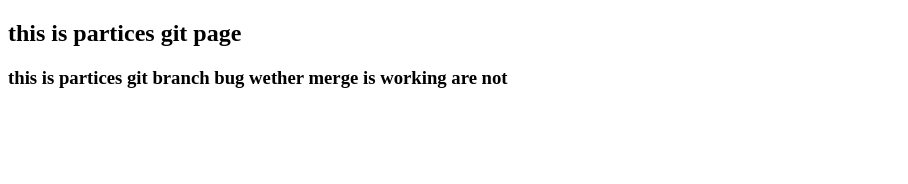
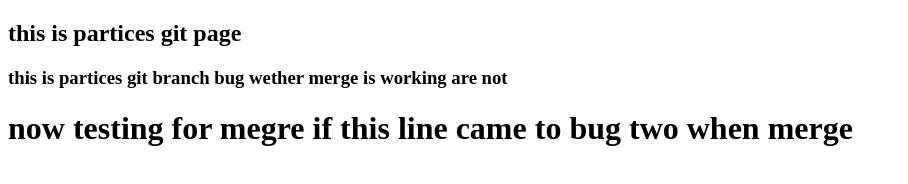
Before and after one commit to Alwinhemesh/git1, a plain HTML site: page index.html in a window 1280 px wide. Shown: the whole page, without its empty margins (0-908 px from the left). Drawn offline with Linux system fonts and the light colour scheme.

Commit message:
new line for merge

```diff
--- a/index.html
+++ b/index.html
@@ -6,6 +6,7 @@
     <title>Document</title>
     <h2>this is partices git page</h2>
     <h3>this is partices git branch bug wether merge is working are not</h3>
+    <h1>now testing for megre if this line came to bug two when merge </h1>
 </head>
 <body>
 
```
